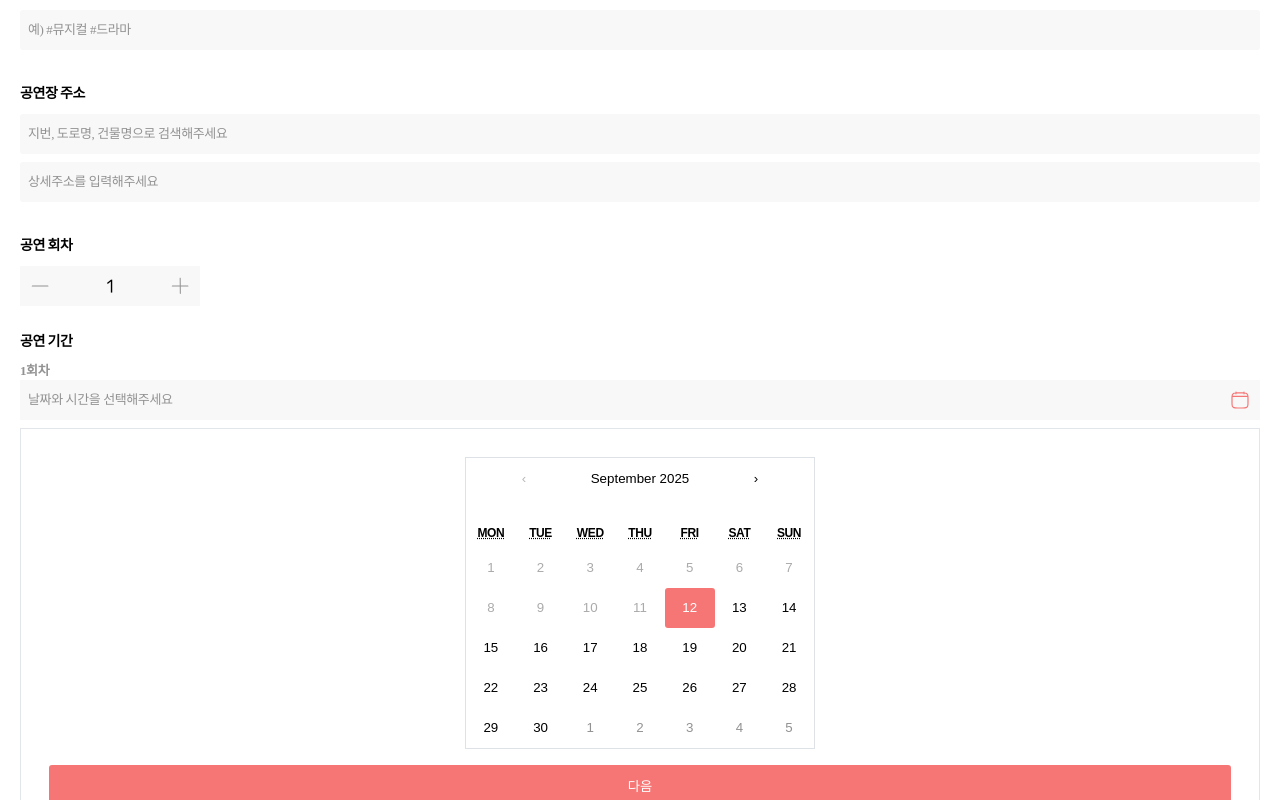
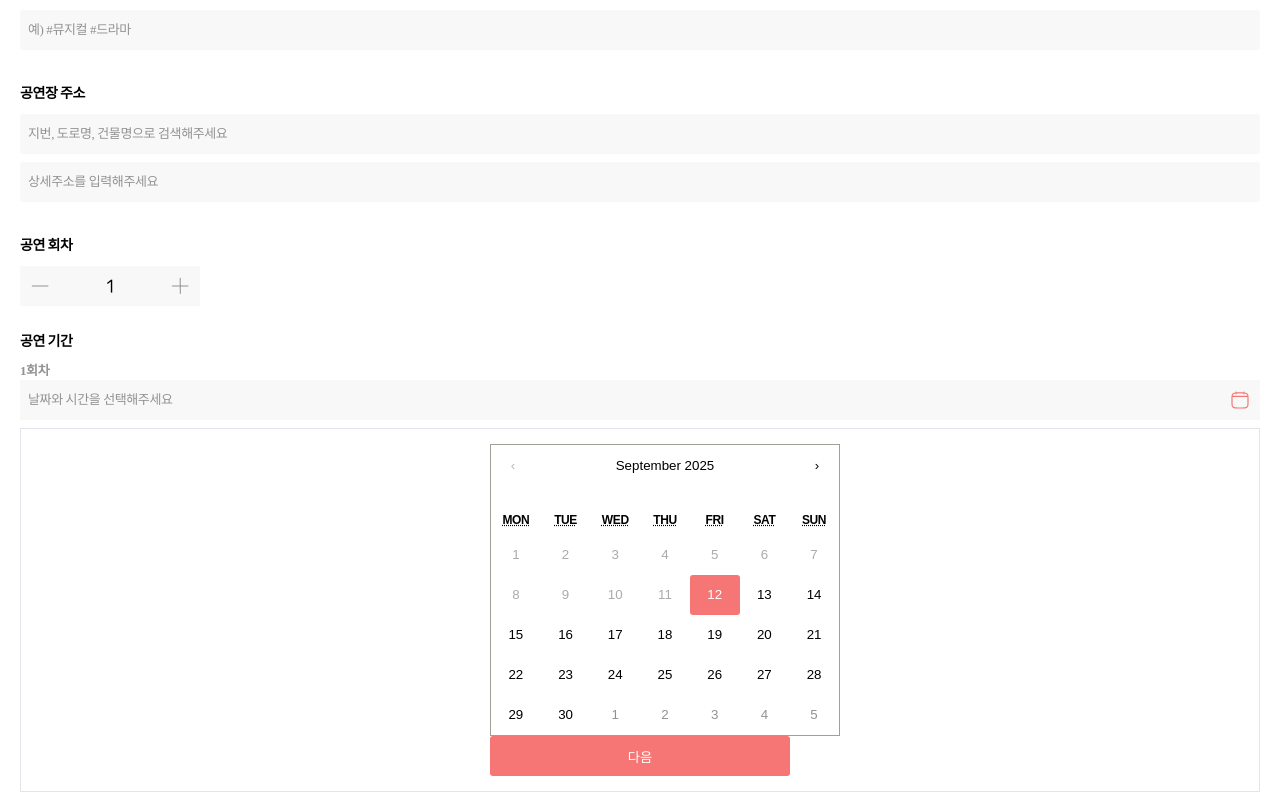
Before and after one commit to see-a-theater/CC_Frontend, a React (Vite) app: page /small-theater/register in a window 1280 px wide. Both pictures are taken after a click on the picture 1240 px from the left and 1233 px from the top of the page. Shown: the part 833-1633 px from the top of the page. Built offline with nearby package versions, Linux system fonts and the light colour scheme.

Commit message:
[STYLE] 소극장 등록 스타일 수정

```diff
--- a/src/components/Calendar.jsx
+++ b/src/components/Calendar.jsx
@@ -20,7 +20,7 @@ function MyCalendar() {
       formatDay={(locale, date) => date.toLocaleString("en", {day: "numeric"})}
       minDate={today}
       maxDate={oneYearLater}
-      minDetail="year"    // 👉 월까지만 허용 (연도 클릭해도 decade 뷰로 안 넘어감)
+      minDetail="year"
     />
     </StyledCalendarWrapper>
   );
@@ -30,10 +30,9 @@ export default MyCalendar;
 
 export const StyledCalendarWrapper = styled.div`
 .react-calendar {
-  width: 350px;
-  max-width: 100%;
+  max-width: 350px;
   background: white;
-  border: 1px solid #dee2e6;
+  /*border: 1px solid #dee2e6;*/
   font-family: 'Arial', 'Helvetica', sans-serif;
   line-height: 1.125em;
 }
--- a/src/components/DateInput.jsx
+++ b/src/components/DateInput.jsx
@@ -41,19 +41,24 @@ function DateInput() {
       </Input>
       {isCalendarOpen && (
         <Area>
+          <Div>
             <Calendar />
             <Bottom>
               <button className="primary" onClick={handleNextClick}>다음</button>
             </Bottom>
+          </Div>
         </Area>
       )}
       {isTimePickerOpen && (
         <Area>
+        <Div>
         <TimePicker />
           <Bottom>
             <button className="secondary" onClick={handlePrevClick}>이전</button>
             <button className="primary" onClick={handleCompleteClick}>완료</button>
           </Bottom>
+        </Div>
+
         </Area>
       )}
     </Wrapper>
@@ -111,7 +116,14 @@ const Area = styled.div`
   align-items:center;
   padding: 28px;
   gap: 16px;
+  height: 364px;
+`
+
+const Bottom = styled.div`
+  display: flex;
+  flex-direction: row;
   width: 100%;
+  gap: 10px;
     button {
     flex: 1;  /* 각 버튼이 부모 너비의 동일한 비율을 차지하게 설정 */
     height: 36px;
@@ -130,16 +142,11 @@ const Area = styled.div`
     background: ${({ theme }) => theme.colors.pink600};
     color: #fff;
   }
-
-`
-
-const Bottom = styled.div`
-  display: flex;
-  flex-direction: row;
-  width: 100%;
-  gap: 10px;
-
 `;
 
 const TimePickerWrapper = styled.div`
 `
+
+const Div = styled.div`
+  max-width: 300px;
+`
--- a/src/components/TimePicker.jsx
+++ b/src/components/TimePicker.jsx
@@ -47,12 +47,12 @@ function TimePicker() {
 export default TimePicker;
 
 const Wrapper = styled.div`
-  border: 1px solid #dee2e6;
+  /*border: 1px solid #dee2e6;*/
   display: flex;
   flex-direction: column;
   justify-content:center;
   align-items:center;
-  width: 100%;
+  max-width: 350px;
   padding: 20px 28px;
 `
 
--- a/src/pages/Register/Register.style.js
+++ b/src/pages/Register/Register.style.js
@@ -1,60 +1,66 @@
 import styled from "styled-components"
 
 export const RegisterWrapper = styled.div`
+  height: 100vh;
+
   h1 {
-  color: var(--color-pink-600, #F67676);
+    color: ${({ theme }) => theme.colors.pink600};
     font-family: Inter;
-  font-size: 20px;
+    font-size: ${({ theme }) => theme.font.fontSize.headline20};
     font-style: normal;
-  font-weight: 800;
+    font-weight: ${({ theme }) => theme.font.fontWeight.extraBold};
     line-height: normal;
     letter-spacing: -0.6px;
     margin-bottom: 30px;
   }
+
   ul {
     list-style-type: none;
+
     li {
       display: flex;
       gap: 8px;
-    color: var(--color-gray-maintext, #000);
-    /* Web-app/body-14-bold */
+      color: ${({ theme }) => theme.colors.grayMain};
       font-family: "NanumSquare Neo OTF";
-    font-size: 14px;
+      font-size: ${({ theme }) => theme.font.fontSize.body14};
       font-style: normal;
-    font-weight: 700;
+      font-weight: ${({ theme }) => theme.font.fontWeight.bold};
       line-height: normal;
       letter-spacing: -0.42px;
       margin-bottom: 16px;
     }
   }
+
   form {
     display: flex;
     flex-direction: column;
     gap: 24px;
+
     > div {
       display: flex;
       flex-direction: column;
+
       label {
-      color: var(--color-gray-maintext, #000);
+        color: ${({ theme }) => theme.colors.grayMain};
         font-family: Inter;
-      font-size: 14px;
+        font-size: ${({ theme }) => theme.font.fontSize.body14};
         font-style: normal;
-      font-weight: 800;
+        font-weight: ${({ theme }) => theme.font.fontWeight.extraBold};
         line-height: normal;
         letter-spacing: -0.42px;
         margin-bottom: 12px;
       }
+
       p {
-      color: var(--color-gray-400, #929292);
-
-      /* Web-app/body-13-bold */
+        color: ${({ theme }) => theme.colors.gray400};
         font-family: "NanumSquare Neo OTF";
-      font-size: 13px;
+        font-size: ${({ theme }) => theme.font.fontSize.body13};
         font-style: normal;
-      font-weight: 700;
-      line-height: 18px; /* 138.462% */
+        font-weight: ${({ theme }) => theme.font.fontWeight.bold};
+        line-height: 18px;
         letter-spacing: -0.39px;
       }
+
       > input {
         display: flex;
         height: 40px;
@@ -65,23 +71,26 @@ form {
         flex-shrink: 0;
         border-radius: 3px;
         border: none;
-      background: var(--color-gray-200, #F8F8F8);
+        background: ${({ theme }) => theme.colors.gray200};
         margin-bottom: 8px;
-      color: #000000;
+        color: ${({ theme }) => theme.colors.grayMain};
         font-family: "NanumSquare Neo OTF";
-      font-size: 13px;
+        font-size: ${({ theme }) => theme.font.fontSize.body13};
         font-style: normal;
         font-weight: 400;
-      line-height: 18px; /* 138.462% */
+        line-height: 18px;
         letter-spacing: -0.39px;
+
         &::placeholder {
-        color: var(--color-gray-400, #929292); /* placeholder만 회색 */
+          color: ${({ theme }) => theme.colors.gray400};
         }
+
         &:focus {
-        outline: none; /* 포커스 시 테두리 없애기 */
-        box-shadow: none; /* 포커스 시 그림자 없애기 */
+          outline: none;
+          box-shadow: none;
         }
       }
+
       .input {
         display: flex;
         width: 100%;
@@ -92,23 +101,26 @@ form {
         flex-shrink: 0;
         border-radius: 3px;
         border: none;
-      background: var(--color-gray-200, #F8F8F8);
+        background: ${({ theme }) => theme.colors.gray200};
         margin-bottom: 8px;
         color: #000000;
         font-family: "NanumSquare Neo OTF";
-      font-size: 13px;
+        font-size: ${({ theme }) => theme.font.fontSize.body13};
         font-style: normal;
         font-weight: 400;
-      line-height: 18px; /* 138.462% */
+        line-height: 18px;
         letter-spacing: -0.39px;
+
         &::placeholder {
-        color: var(--color-gray-400, #929292); /* placeholder만 회색 */
+          color: ${({ theme }) => theme.colors.gray400};
         }
+
         &:focus {
-        outline: none; /* 포커스 시 테두리 없애기 */
-        box-shadow: none; /* 포커스 시 그림자 없애기 */
+          outline: none;
+          box-shadow: none;
         }
       }
+
       textarea {
         display: flex;
         height: 124px;
@@ -118,15 +130,16 @@ form {
         flex-shrink: 0;
         border-radius: 3px;
         border: none;
-      background: var(--color-gray-200, #F8F8F8);
-      color: var(--color-gray-400, #929292);
+        background: ${({ theme }) => theme.colors.gray200};
+        color: ${({ theme }) => theme.colors.gray400};
         font-family: "NanumSquare Neo OTF";
-      font-size: 13px;
+        font-size: ${({ theme }) => theme.font.fontSize.body13};
         font-style: normal;
         font-weight: 400;
-      line-height: 18px; /* 138.462% */
+        line-height: 18px;
         letter-spacing: -0.39px;
       }
+
       select {
         display: flex;
         height: 40px;
@@ -136,9 +149,10 @@ form {
         flex-shrink: 0;
         border-radius: 3px;
         border: none;
-    background: var(--color-gray-200, #F8F8F8);
+        background: ${({ theme }) => theme.colors.gray200};
         margin-bottom: 8px;
       }
+
       button {
         display: flex;
         height: 40px;
@@ -148,11 +162,10 @@ form {
         gap: 4px;
         flex-shrink: 0;
         border-radius: 3px;
-      border: 1px solid var(--color-gray-300, #DDD);
+        border: 1px solid ${({ theme }) => theme.colors.gray300};
+      }
     }
 
-
-  }
     .submit {
       display: flex;
       height: 60px;
@@ -162,22 +175,21 @@ form {
       gap: 12px;
       flex-shrink: 0;
       border-radius: 10px;
-    border: 1px solid var(--color-gray-300, #DDD);
-    background: var(--color-gray-300, #DDD);
+      border: 1px solid ${({ theme }) => theme.colors.gray300};
+      background: ${({ theme }) => theme.colors.gray300};
     }
+
     .checkbox {
       label {
         display: flex;
         flex-direction: row;
         width: 100%;
         justify-content: center;
-
-        color: var(--color-pink-500, #FF8585);
-        /* Web-app/body-14-bold */
+        color: ${({ theme }) => theme.colors.pink500};
         font-family: "NanumSquare Neo OTF";
-        font-size: 14px;
+        font-size: ${({ theme }) => theme.font.fontSize.body14};
         font-style: normal;
-        font-weight: 700;
+        font-weight: ${({ theme }) => theme.font.fontWeight.bold};
         line-height: normal;
         letter-spacing: -0.42px;
         margin: 0;
@@ -185,13 +197,10 @@ form {
         input[type='checkbox'] {
           width: 16px;
           height: 16px;
-      accent-color: #f67676;
+          accent-color: ${({ theme }) => theme.colors.pink600};
           cursor: pointer;
-
         }
       }
-
     }
-
   }
 `
--- a/src/pages/Register/RegisterStep3.jsx
+++ b/src/pages/Register/RegisterStep3.jsx
@@ -38,7 +38,7 @@ function RegisterStep3( {onNext} ) {
           </DirectorWrapper>
         ))}
 
-          <button type="button" onClick={addStaff} style={{marginBottom: '24px'}}>+ 추가하기</button>
+          <button type="button" onClick={addStaff} style={{marginBottom: '24px', marginTop:'8px'}}>+ 추가하기</button>
         <button type="submit" className="submit" onClick={onNext}>다음</button>
         </div>
       </form>
--- a/src/style/Theme.jsx
+++ b/src/style/Theme.jsx
@@ -15,6 +15,8 @@ const theme = {
 		gray400: '#929292',
 		gray500: '#696969',
 		grayMain: '#000000',
+
+		redWarning: '#FF3737',
 	},
 
 	font: {
```
Lines whose indentation alone changed are shown as unchanged.
